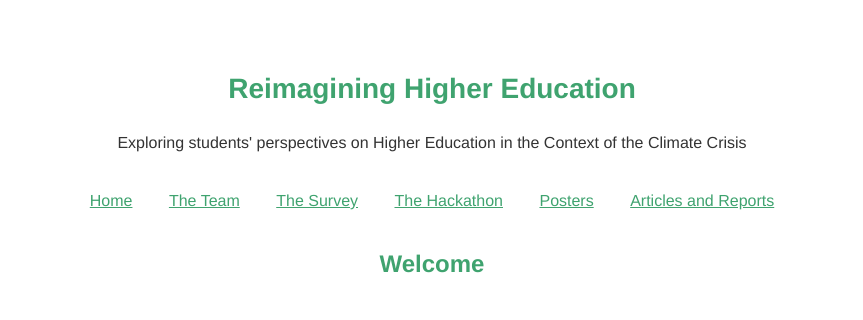
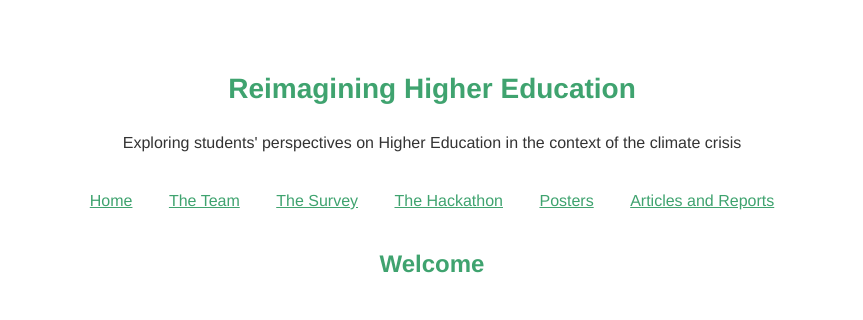
Before and after one commit to HEClimatePerspectives/heclimateperspectives.github.io, a Jekyll site: the page built from index.html, in a window 1280 px wide. Shown: the top 320 px of the page, without its empty margins (208-1071 px from the left). Built offline with Jekyll 4.4.1, drawn with Linux system fonts in a browser that asks for light colours.

```diff
--- a/_config.yml
+++ b/_config.yml
@@ -1,5 +1,5 @@
 title: Reimagining Higher Education
-description: Exploring students' perspectives on Higher Education in the Context of the Climate Crisis
+description: Exploring students' perspectives on Higher Education in the context of the climate crisis
 baseurl: "" # DO NOT set this to anything for a user/org site
 url: "https://heclimateperspectives.github.io"
 markdown: kramdown
```
